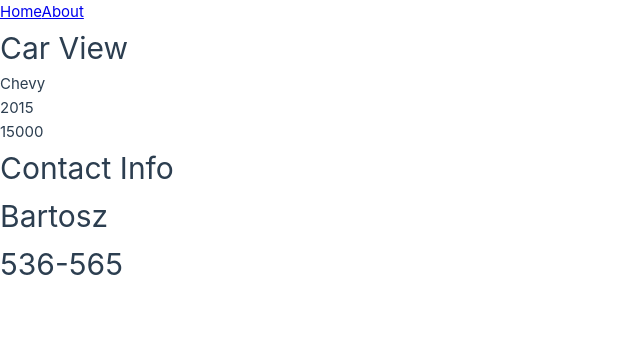
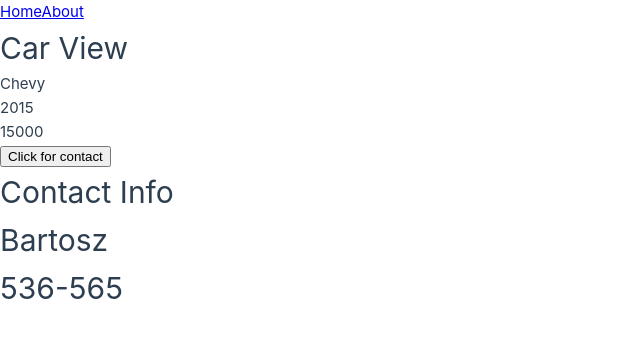
Before and after one commit to piechowiaq/vue-router, a Vue app: page /cars/1/contact in a window 1280 px wide. Shown: the top 338 px of the page, without its empty margins (0-640 px from the left). Built offline with nearby package versions, Linux system fonts and the light colour scheme; the HTML template or start-up script is replaced by a standard one.

Commit message:
Page 404 created

```diff
--- a/src/router/index.js
+++ b/src/router/index.js
@@ -3,6 +3,7 @@ import HomeView from "../views/HomeView.vue";
 import AboutView from "../views/AboutView.vue";
 import CarView from "../views/CarView.vue";
 import ContactView from "../views/ContactView.vue";
+import _404View from "../views/_404View.vue"
 
 const router = createRouter({
     history: createWebHistory(import.meta.env.BASE_URL),
@@ -28,6 +29,10 @@ const router = createRouter({
                 }
             ]
         },
+        {
+            path: "/:catchAll(.*)*",
+            component: _404View,
+        }
 
     ]
 
--- a/src/views/CarView.vue
+++ b/src/views/CarView.vue
@@ -1,24 +1,36 @@
 <script setup>
 
-import {useRoute, RouterView} from "vue-router"
+import {useRoute,useRouter, RouterView} from "vue-router"
 import cars from "../data/cars.json"
 
 
 const route = useRoute()
+const router = useRouter()
 
-const car = cars.find(car => car.id === parseInt(route.params.id))
+
+const carId = parseInt(route.params.id)
+const car = cars.find(car => car.id === carId)
+
+const showContact = () => {
+  if(carId === 4) return;
+  return router.push(`/cars/${carId}/contact`)
+}
+
 
 
 </script>
 
 <template>
-  <div>
+  <div v-if="car">
     <h1>Car View</h1>
     <p>{{car.name}}</p>
     <p>{{car.year}}</p>
     <p>{{car.price}}</p>
+    <button @click="showContact">Click for contact</button>
     <RouterView/>
-
+  </div>
+  <div v-else>
+    <h1>Car not found</h1>
   </div>
 </template>
 
--- a/src/views/ContactView.vue
+++ b/src/views/ContactView.vue
@@ -11,7 +11,7 @@ const car = cars.find(car => car.id === parseInt(route.params.id))
 </script>
 
 <template>
-  <div>
+  <div v-if="car">
     <h1>
       Contact Info
       <p>{{car.contact.dealer}}</p>
--- /dev/null
+++ b/src/views/_404View.vue
@@ -0,0 +1,15 @@
+<template>
+ <div>
+   <h1>404 Page not found</h1>
+ </div>
+</template>
+
+<script>
+export default {
+  name: "404View"
+}
+</script>
+
+<style scoped>
+
+</style>
```
